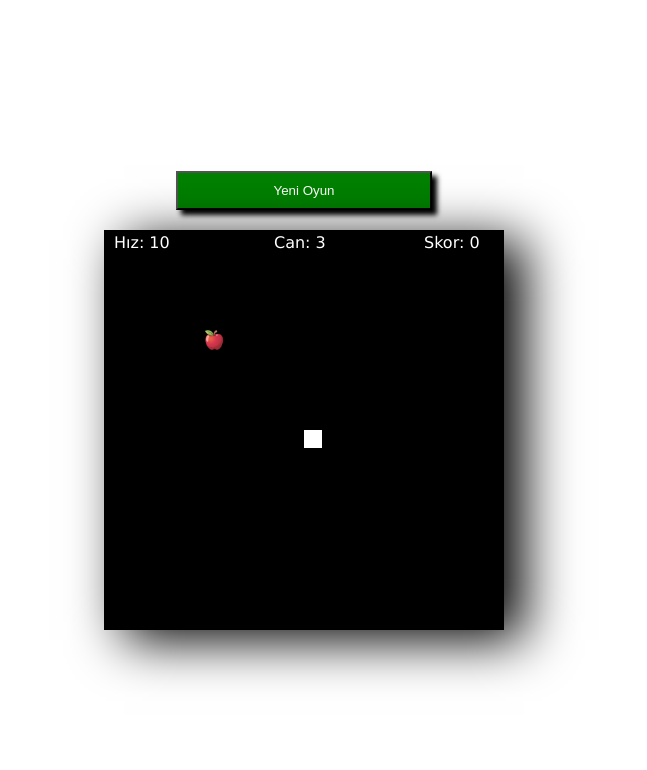
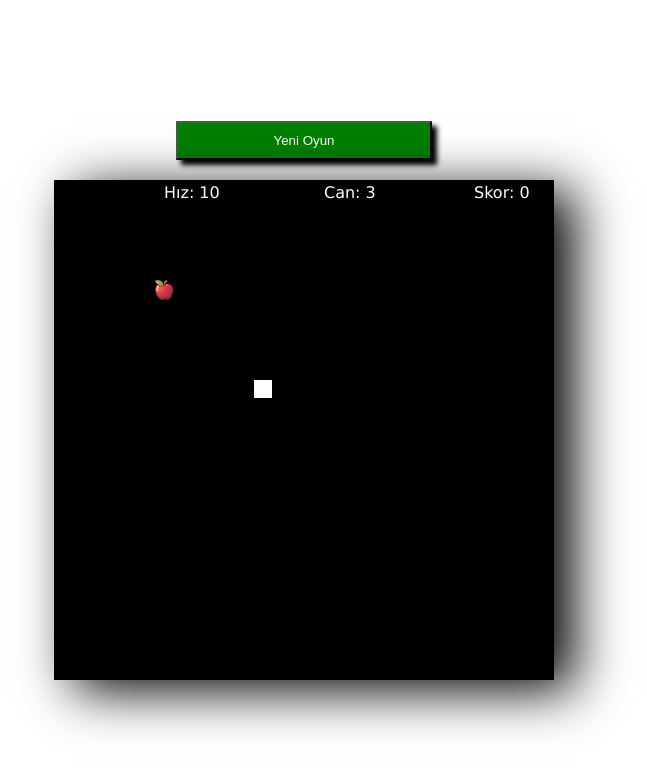
Before and after one commit to gayemce/SnakeGame, a plain HTML site: page snake.html in a window 1280 px wide. Shown: the whole page, without its empty margins (336-983 px from the left). Drawn offline with Linux system fonts and the light colour scheme.

Commit message:
updated canvas width and height

```diff
--- a/snake.html
+++ b/snake.html
@@ -63,7 +63,7 @@
 </head>
 <body>
     <button onclick="yeniOyun()">Yeni Oyun</button>
-    <canvas width="400" height="400" id="game"></canvas> <!-- iç içe ekleme yapılabilir -->
+    <canvas width="500" height="500" id="game"></canvas> <!-- iç içe ekleme yapılabilir -->
 
     <script src="./snake.js"></script>
 </body>
```
